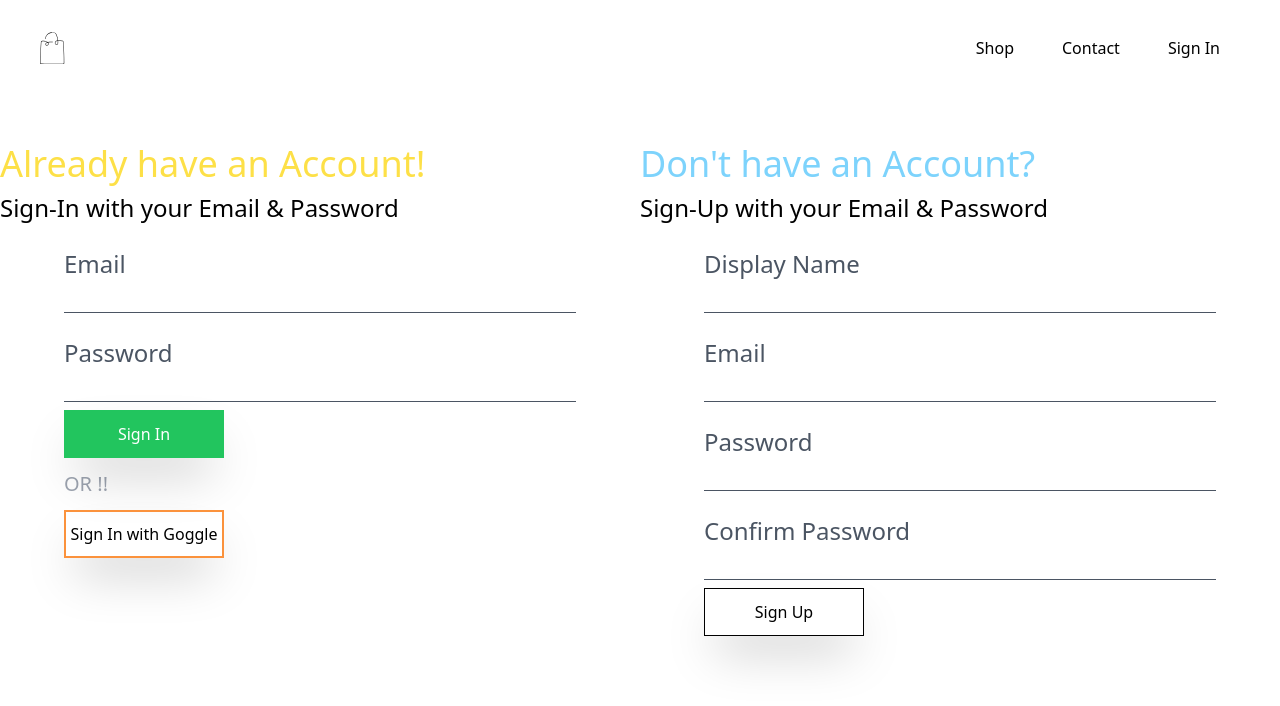
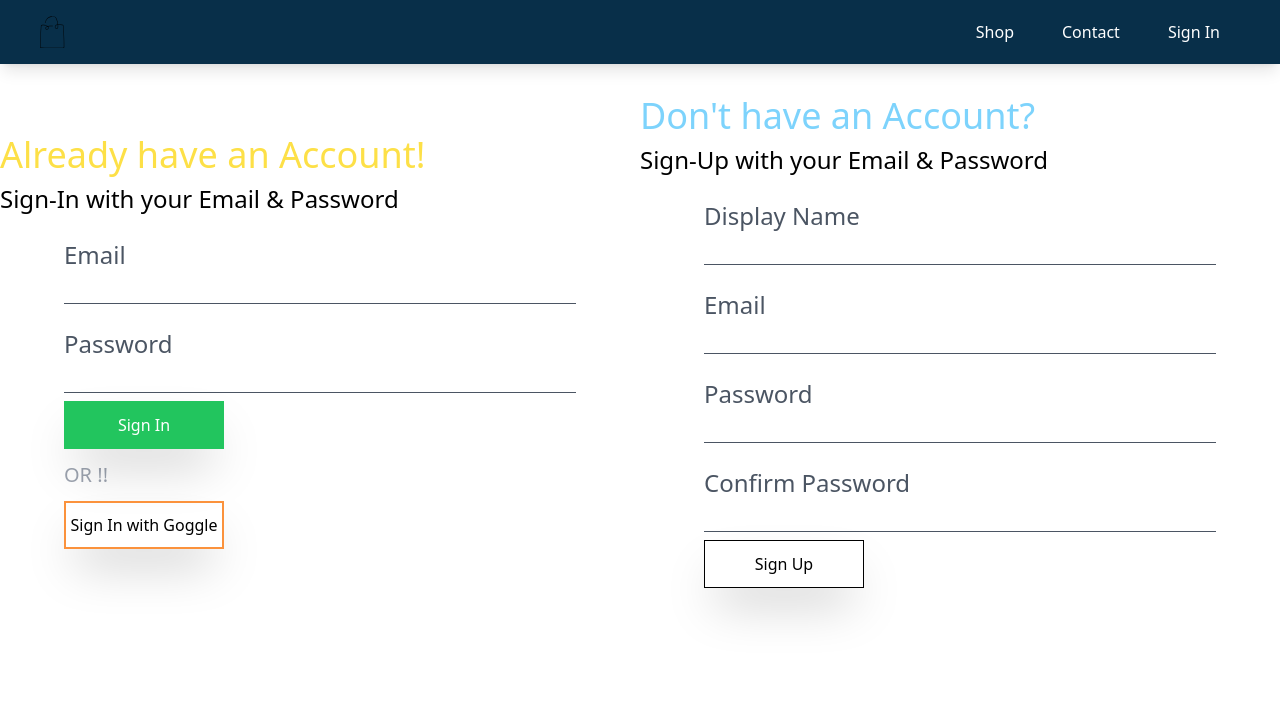
Before and after one commit to Munaimun/Ecommerce, a React (Vite) app: page /auth in a window 1280 px wide. Shown: the top 706 px of the page. Built offline with nearby package versions, Linux system fonts and the light colour scheme; no server answers.

Commit message:
centralized the auth methods

```diff
--- a/src/components/directory/directory.component.jsx
+++ b/src/components/directory/directory.component.jsx
@@ -3,7 +3,7 @@ import CategoryItem from "../category.item";
 
 const Directory = ({ categories }) => {
   return (
-    <div className="max-w-screen-xl flex m-auto flex-wrap text-center justify-center">
+    <div className="max-w-screen-xl flex m-auto flex-wrap text-center justify-center mt-28">
       {categories.map((category) => (
         <CategoryItem key={category.id} category={category} />
       ))}
--- a/src/components/signInForm copy/SignIn-from.component.jsx
+++ b/src/components/signInForm copy/SignIn-from.component.jsx
@@ -1,3 +1,4 @@
+/* eslint-disable no-unused-vars */
 import { useState, useContext } from "react";
 import { toast } from "react-toastify";
 import "react-toastify/dist/ReactToastify.css";
@@ -19,13 +20,11 @@ const defaultFormFields = {
 const SignInForm = () => {
   const [formFields, setFormFields] = useState(defaultFormFields);
   const { email, password } = formFields;
-  const { setCurrentUser } = useContext(UserContexts);
 
   const resetFormFields = () => setFormFields(defaultFormFields);
 
   const signInWithGoggle = async () => {
-    const { user } = await signInWithGooglePopup();
-    const createUserDocumentFromAuth = await createUserDocumentFromAuth(user);
+    await signInWithGooglePopup();
   };
 
   //   Handle Submit
@@ -37,7 +36,6 @@ const SignInForm = () => {
         email,
         password
       );
-      setCurrentUser(user);
       resetFormFields();
       toast.success("Sign-In succesful");
     } catch (error) {
--- a/src/components/signUpForm/SignUp-from.component.jsx
+++ b/src/components/signUpForm/SignUp-from.component.jsx
@@ -1,4 +1,4 @@
-import { useState, useContext } from "react";
+import { useState } from "react";
 import { toast } from "react-toastify";
 
 import {
@@ -6,7 +6,6 @@ import {
   createUserDocumentFromAuth,
 } from "../../utils/firebase/Firebase.utils";
 
-import { UserContexts } from "../../contexts/user.contexts";
 import FormInput from "../form-input/FormInput.component";
 import Button from "../Button/Button.component";
 
@@ -22,7 +21,6 @@ const defaultFormFields = {
 const SignUpForm = () => {
   const [formFields, setFormFields] = useState(defaultFormFields);
   const { displayName, email, password, confirmPassword } = formFields;
-  const { setCurrentUser } = useContext(UserContexts);
 
   const resetFormFields = () => setFormFields(defaultFormFields);
 
@@ -41,7 +39,6 @@ const SignUpForm = () => {
         email,
         password
       );
-      setCurrentUser(user);
 
       //   Creating the user with email& pass
       await createUserDocumentFromAuth(user, { displayName });
--- a/src/contexts/user.contexts.jsx
+++ b/src/contexts/user.contexts.jsx
@@ -1,9 +1,13 @@
 /* eslint-disable react/prop-types */
-import { createContext, useState } from "react";
+import { createContext, useEffect, useState } from "react";
+import {
+  createUserDocumentFromAuth,
+  onAuthStateChangedListener,
+} from "../utils/firebase/Firebase.utils";
 
 // Create a User context with default values
 export const UserContexts = createContext({
-  currentUser: "",
+  currentUser: null,
   setCurrentUser: () => null,
 });
 
@@ -11,6 +15,19 @@ export const UserProvider = ({ children }) => {
   const [currentUser, setCurrentUser] = useState(null);
   const value = { currentUser, setCurrentUser }; // Value to be provided to children
 
+  useEffect(() => {
+    // Listen for authentication state changes and update currentUser state
+    const unsubscribe = onAuthStateChangedListener((user) => {
+      if (user) {
+        createUserDocumentFromAuth(user);
+      }
+      setCurrentUser(user); // Update the state with the authenticated user
+    });
+
+    // Cleanup the subscription
+    return () => unsubscribe();
+  }, []);
+
   // Any component (children) can access the currentUser and setCurrentUser via context
   return (
     <UserContexts.Provider value={value}>{children}</UserContexts.Provider>
--- a/src/routes/Authentication.jsx
+++ b/src/routes/Authentication.jsx
@@ -3,9 +3,9 @@ import SignUpForm from "../components/signUpForm/SignUp-from.component";
 
 const Authentication = () => {
   return (
-    <div className="animate__animated animate__backInLeft mt-8">
+    <div className="animate__animated animate__backInLeft mt-20">
       {/* THE FORMS */}
-      <div className="max-w-screen-xl sm:m-auto sm:flex sm:flex-wrap sm:justify-between">
+      <div className="max-w-screen-xl flex flex-col sm:flex-row justify-center items-center m-auto">
         {/* The Sign-In form */}
         <SignInForm />
 
--- a/src/routes/Navigation.component.jsx
+++ b/src/routes/Navigation.component.jsx
@@ -1,41 +1,30 @@
 import { useContext, useState } from "react";
-import { Outlet, Link } from "react-router-dom"; // Combine imports from react-router-dom
-
+import { Outlet, Link } from "react-router-dom";
 import { AiOutlineClose, AiOutlineMenu } from "react-icons/ai";
-
 import { UserContexts } from "../contexts/user.contexts";
 import { signOutUser } from "../utils/firebase/Firebase.utils";
-
 import logo from "../assets/logo.svg";
 
 const Navigation = () => {
-  const { currentUser, setCurrentUser } = useContext(UserContexts);
-  // State to manage the navbar's visibility
+  const { currentUser } = useContext(UserContexts);
   const [nav, setNav] = useState(false);
 
-  //SignOut User
-  const signOutHandler = async () => {
-    await signOutUser();
-    setCurrentUser(null);
-  };
-
-  // Toggle function to handle the navbar's display
   const handleNav = () => {
     setNav(!nav);
   };
 
-  // Array containing navigation items for both desktop and mobile
   const navItems = [
     { id: 1, text: "Shop", to: "/" },
     { id: 2, text: "Contact", to: "/contact" },
     currentUser
-      ? { id: 3, text: "Sign Out", to: "auth", action: signOutHandler }
+      ? { id: 3, text: "Sign Out", to: "auth", action: signOutUser }
       : { id: 3, text: "Sign In", to: "auth" },
   ];
 
   return (
     <>
-      <div className="flex justify-between items-center h-24 max-w-[1240px] mx-auto px-4 text-black">
+      <div className="fixed w-full top-0 left-0 z-20 bg-sky-950 shadow-lg">
+        <div className="flex justify-between items-center h-16 max-w-[1240px] mx-auto px-4 text-white">
           {/* Logo */}
           <Link to="/" className="w-8">
             <img src={logo} alt="Logo" />
@@ -63,15 +52,10 @@ const Navigation = () => {
           <ul
             className={
               nav
-              ? "fixed md:hidden left-0 top-0 w-[60%] h-full border-r border-r-gray-900 bg-[#000300] ease-in-out duration-500 z-10"
+                ? "fixed md:hidden left-0 top-0 w-[60%] h-full border-r border-r-gray-900 bg-[#000300]/70 backdrop-blur-sm ease-in-out duration-500 z-10"
                 : "ease-in-out w-[60%] duration-500 fixed top-0 bottom-0 left-[-100%] z-10"
             }
           >
-          {/* Mobile Logo */}
-          <h1 className="w-full text-3xl font-bold text-[#00df9a] m-4">
-            REACT.
-          </h1>
-
             {/* Mobile Navigation Items */}
             {navItems.map((item) => (
               <li
@@ -80,12 +64,13 @@ const Navigation = () => {
                   handleNav();
                   if (item.action) item.action(); // Execute signOutHandler on mobile if necessary
                 }}
-              className="p-4 border-b rounded-xl text-white hover:bg-[#00df9a] duration-300 hover:text-black cursor-pointer border-gray-600"
+                className="p-4 border-b rounded-xl text-white hover:bg-gray-400 duration-300 hover:text-black cursor-pointer border-gray-600"
               >
                 <Link to={item.to}>{item.text}</Link>
               </li>
             ))}
           </ul>
+        </div>
       </div>
 
       {/* For this outlet the navbar will show in every page */}
--- a/src/utils/firebase/Firebase.utils.js
+++ b/src/utils/firebase/Firebase.utils.js
@@ -8,10 +8,12 @@ import {
   createUserWithEmailAndPassword,
   signInWithEmailAndPassword,
   signOut,
+  onAuthStateChanged,
 } from "firebase/auth";
 
 // Firestore
 import { doc, getDoc, setDoc, getFirestore } from "firebase/firestore";
+import { toast } from "react-toastify";
 
 // My web app's Firebase configuration
 const firebaseConfig = {
@@ -47,12 +49,11 @@ export const createUserDocumentFromAuth = async (
   console.log(userDocRef);
 
   const useSnapShot = await getDoc(userDocRef);
-  console.log("use snapshot", useSnapShot);
 
   if (!useSnapShot.exists()) {
     const { displayName, email } = userAuth;
     const createdAt = new Date();
-
+    toast.success("Sign-In Succesfull");
     try {
       await setDoc(userDocRef, {
         displayName,
@@ -80,3 +81,6 @@ export const signInAuthUserWithEmailAndPassword = async (email, password) => {
 
 //method for signing out a user
 export const signOutUser = async () => await signOut(auth);
+
+export const onAuthStateChangedListener = (callback) =>
+  onAuthStateChanged(auth, callback);
```
Lines whose indentation alone changed are shown as unchanged.
